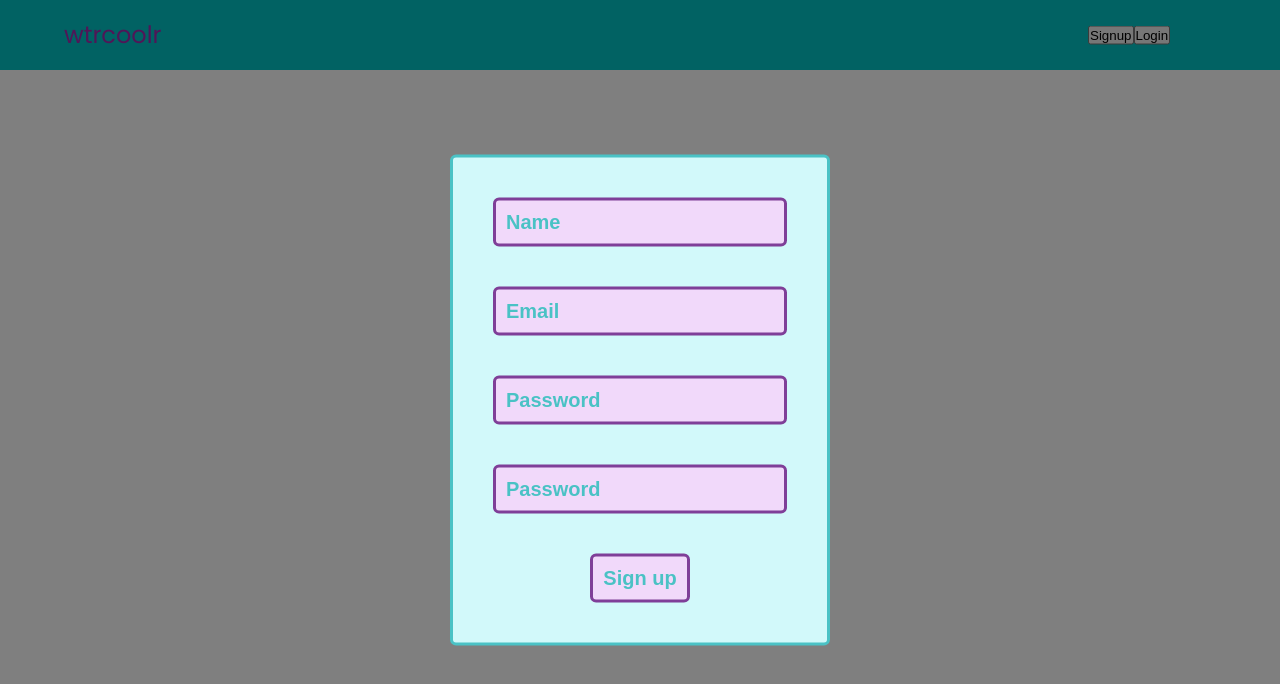
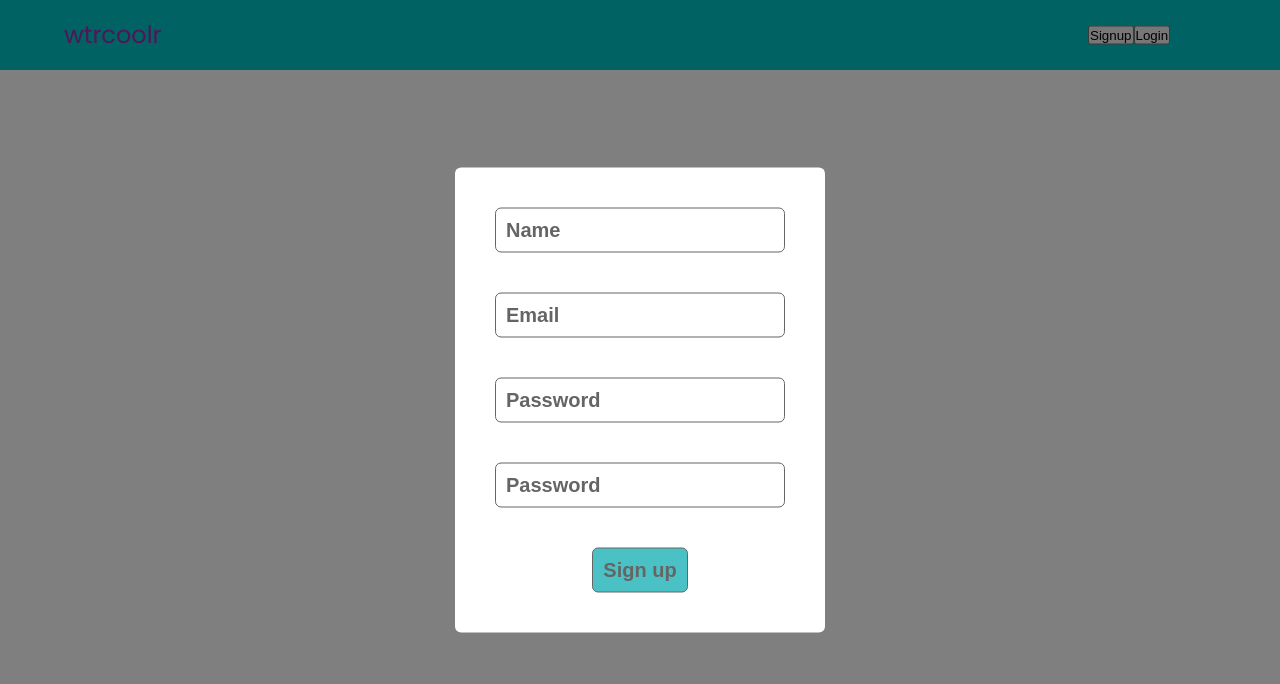
Before and after one commit to theomantz/wtrcoolr, a React (Create React App) app in the folder frontend/: page /#/ in a window 1280 px wide. Both pictures are taken after a click on the button "Signup". Shown: the top 684 px of the page. Built offline with nearby package versions, Linux system fonts and the light colour scheme.

Commit message:
Fix color session form

```diff
--- a/frontend/src/components/session/session_form.css
+++ b/frontend/src/components/session/session_form.css
@@ -12,9 +12,9 @@
   flex-direction: column;
   align-items: center;
   padding: 20px;
-  background-color: #d2f9fa;
+  background-color: white;
   border-radius: 6px;
-  border: 3px solid #4ac2c5;
+  border: none;
 }
 
 .session-form div {
@@ -26,28 +26,29 @@
 .session-form input {
   margin: 20px;
   padding: 10px;
-  background-color: #f1d9fa;
-  color: #4ac2c5;
+  background-color: white;
+  color: rgb(101, 101, 101);
   font-weight: 700;
   font-size: 20px;
-  border: 3px solid #7f3f98;
+  border: 1px solid rgb(101, 101, 101);
   border-radius: 6px;
 }
 
 .session-form input::placeholder {
-  color: #4ac2c5;
+  color: rgb(101, 101, 101);
   font-weight: 700;
   font-size: 20px;
 }
 
 .session-form input:focus {
-  outline: #7f3f98;
-}
-
-.session-form:last-child:hover {
-  color: #dabae6;
+  outline: none;
 }
 
 .session-form input[type="submit"] {
-  cursor: pointer
+  cursor: pointer;
+  background-color: #4ac2c5;
 }
+
+.session-form input[type="submit"]:hover {
+  background-color: #d2f9fa;
+}
```
